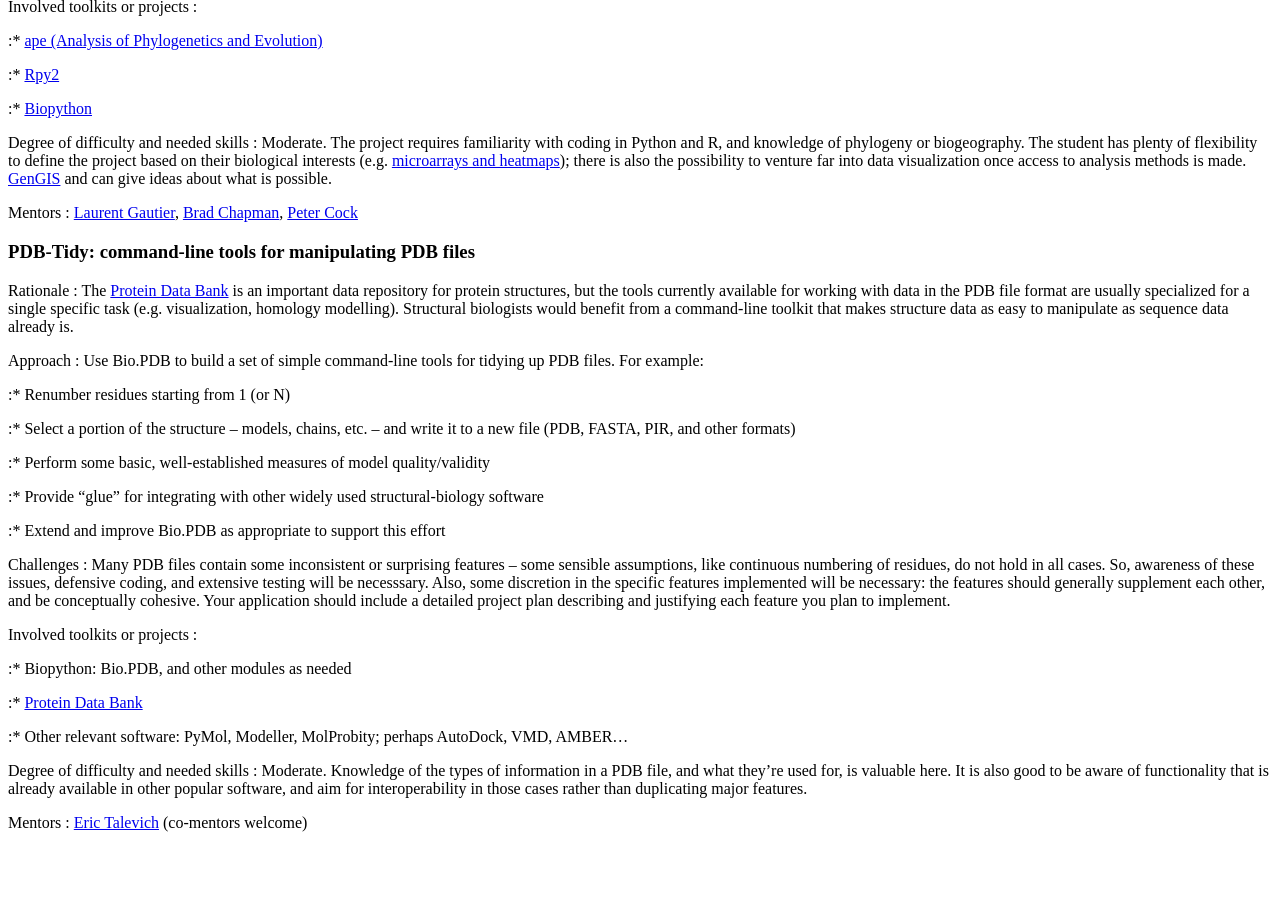
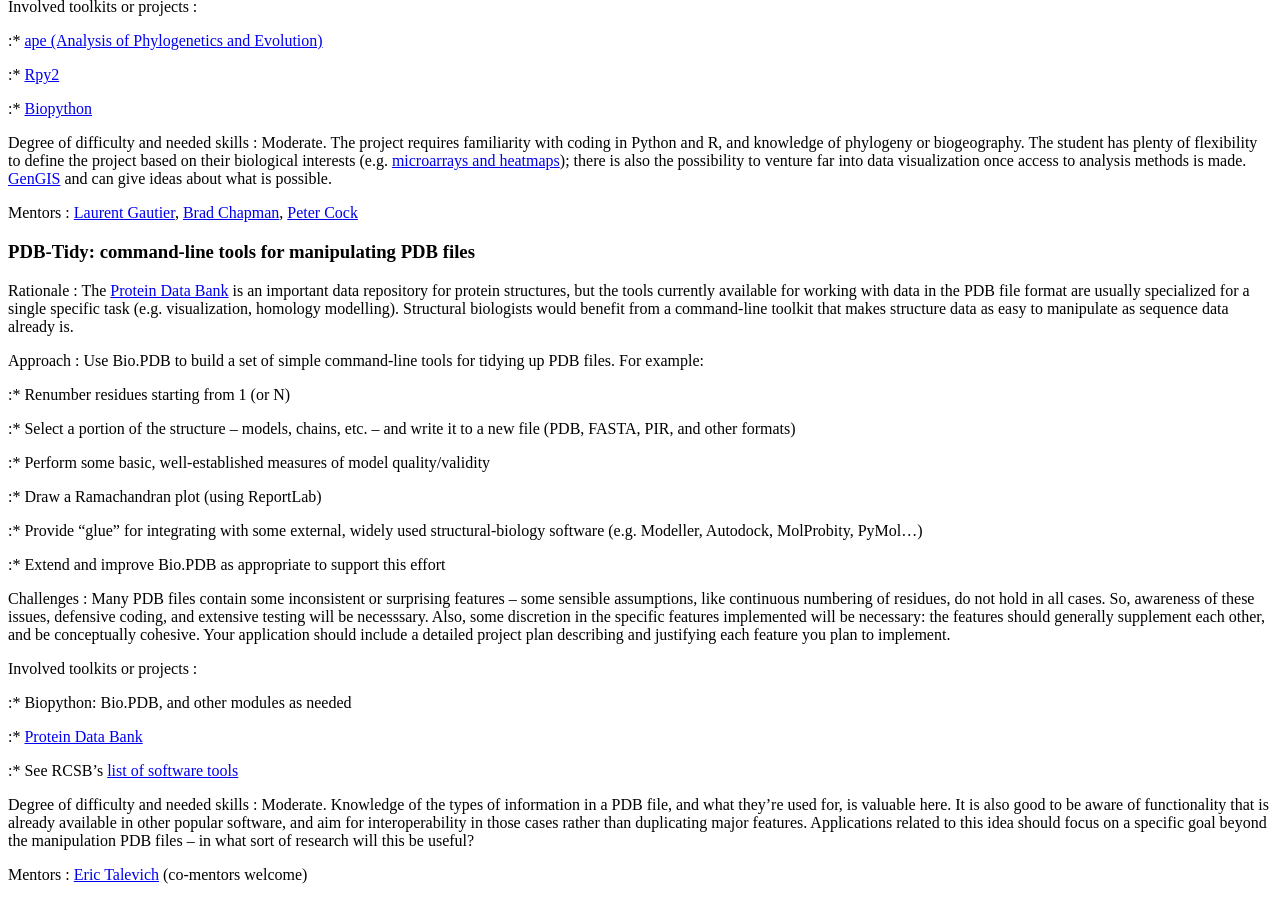
Before and after one commit to biopython/biopython.github.io, a Jekyll site: the page built from wiki/Google_Summer_of_Code.md, in a window 1280 px wide and 900 px high, scrolled down 1830 px. Built offline with Jekyll 4.4.1, drawn with Linux system fonts in a browser that asks for light colours; before the commit the page ends 2678 px from its top, so only the background shows below that.

Commit message:
/* PDB-Tidy: command-line tools for manipulating PDB files */ Ramachandran plot would be cool (plus touch-ups)

```diff
--- a/wiki/Google_Summer_of_Code.md
+++ b/wiki/Google_Summer_of_Code.md
@@ -156,8 +156,11 @@ write it to a new file (PDB, FASTA, PIR, and other formats)
 :\* Perform some basic, well-established measures of model
 quality/validity
 
-:\* Provide "glue" for integrating with other widely used
-structural-biology software
+:\* Draw a Ramachandran plot (using ReportLab)
+
+:\* Provide "glue" for integrating with some external, widely used
+structural-biology software (e.g. Modeller, Autodock, MolProbity,
+PyMol...)
 
 :\* Extend and improve Bio.PDB as appropriate to support this effort
 
@@ -171,10 +174,9 @@ Involved toolkits or projects :
 
 :\* [Protein Data Bank](http://www.rcsb.org/pdb/home/home.do)
 
-:\* Other relevant software: PyMol, Modeller, MolProbity; perhaps
-AutoDock, VMD, AMBER...
+:\* See RCSB's [list of software tools](http://sw-tools.pdb.org/)
 
-Degree of difficulty and needed skills : Moderate. Knowledge of the types of information in a PDB file, and what they're used for, is valuable here. It is also good to be aware of functionality that is already available in other popular software, and aim for interoperability in those cases rather than duplicating major features.
+Degree of difficulty and needed skills : Moderate. Knowledge of the types of information in a PDB file, and what they're used for, is valuable here. It is also good to be aware of functionality that is already available in other popular software, and aim for interoperability in those cases rather than duplicating major features. Applications related to this idea should focus on a specific goal beyond the manipulation PDB files -- in what sort of research will this be useful?
 
 <!-- -->
 
```
Also changed, not shown: 1 other file.
